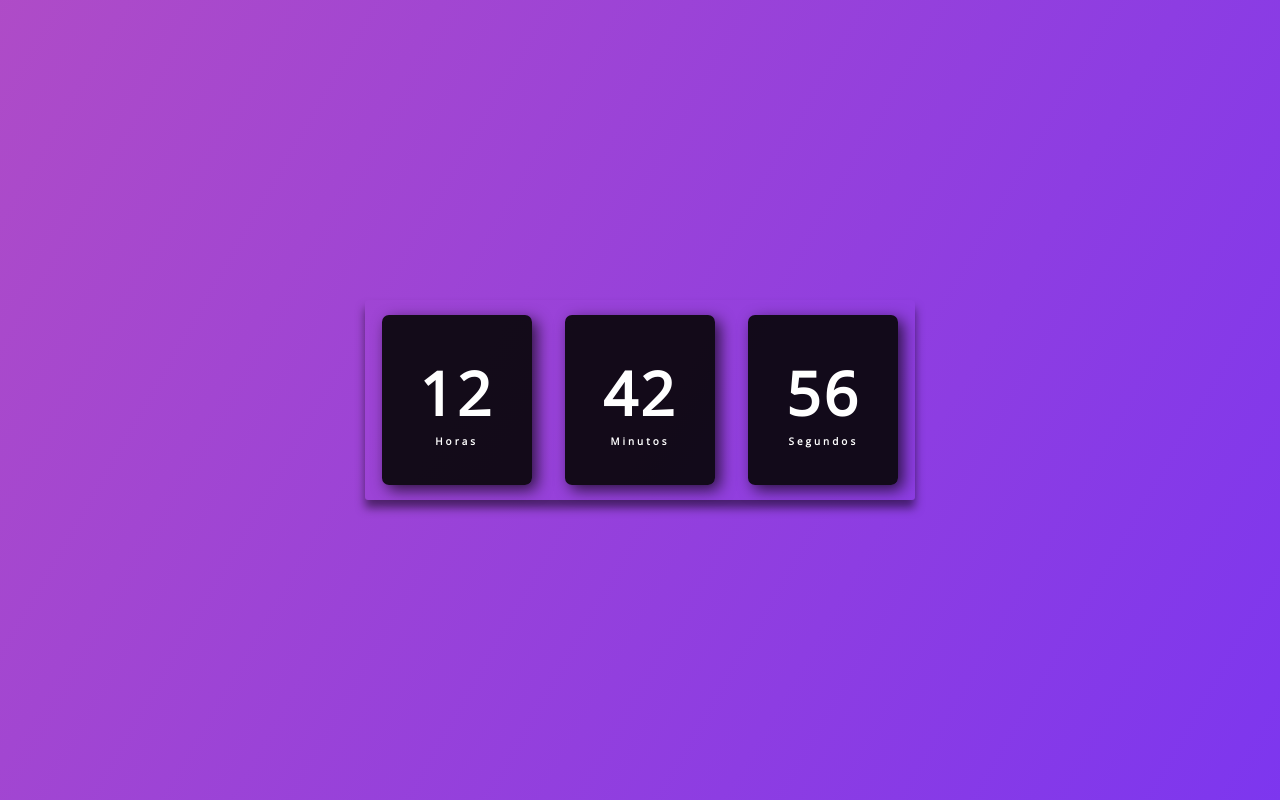
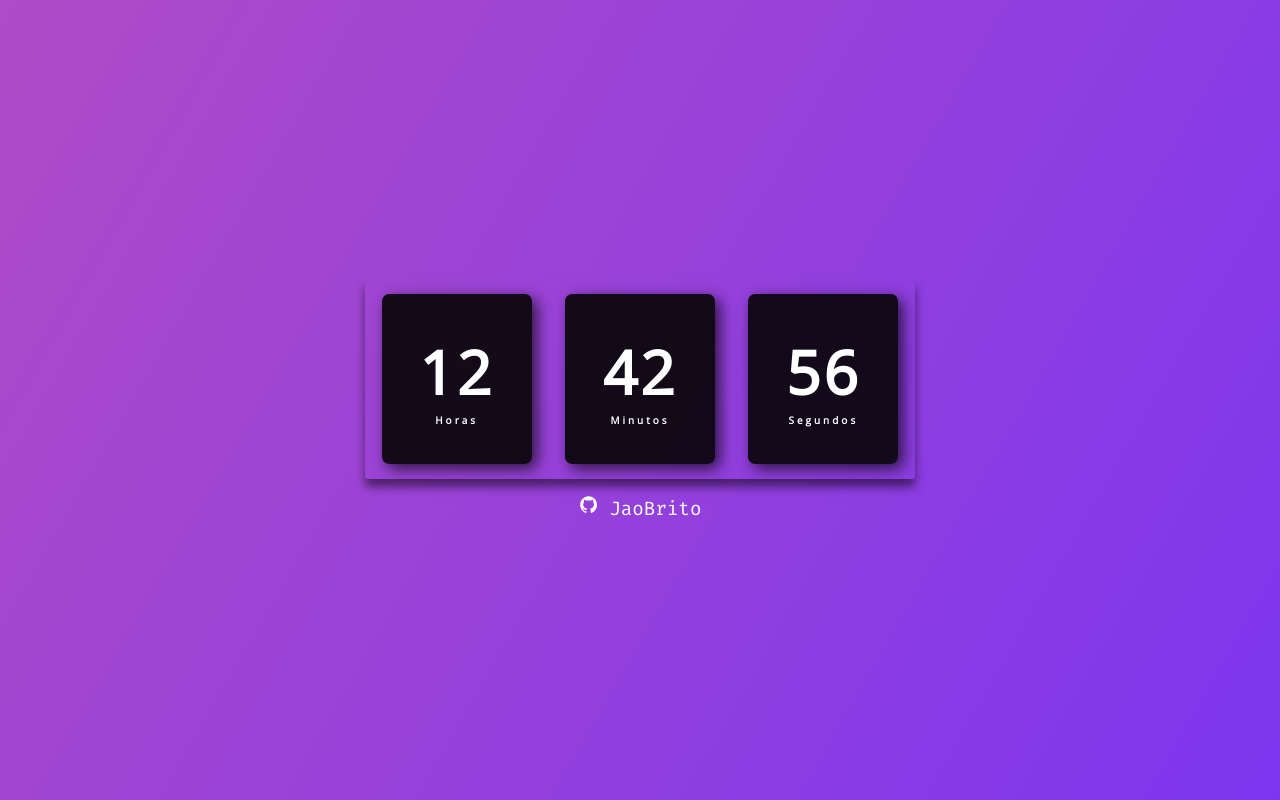
Before and after one commit to JaoBrito/relogio-virtual, a plain HTML site: page index.html in a window 1280 px wide. Drawn offline with nearby package versions, Linux system fonts and the light colour scheme.

Commit message:
url and icon

```diff
--- a/assets/css/style.css
+++ b/assets/css/style.css
@@ -1,4 +1,5 @@
 @import url('https://fonts.googleapis.com/css2?family=Open+Sans&display=swap');
+@import url('https://fonts.googleapis.com/css2?family=Fira+Code&display=swap');
 
 *{
     margin: 0;
@@ -13,6 +14,25 @@ body{
     display: flex;
     align-items: center;
     justify-content: center;
+}
+
+#container{
+    display: flex;
+    flex-direction: column;
+    justify-content: center;
+    align-items: center;
+    gap:16px;
+    user-select: none;
+}
+
+#name span{
+    color: #fff;
+    font-size: larger;
+    font-family: 'Fira Code', monospace;
+}
+
+#name a{
+    text-decoration: none;
 }
 
 .relogio {
--- a/index.html
+++ b/index.html
@@ -8,23 +8,29 @@
     <title>Relógio Virtual</title>
 </head>
 <body>
+    <div id="container">
         <div class="relogio">
             <div>
                 <span id="horas">00</span>
                 <span class="tempo">Horas</span>
             </div>
-
             <div>
                 <span id="minutos">00</span>
                 <span class="tempo">Minutos</span>
             </div>
-
             <div>
                 <span id="segundos">00</span>
                 <span class="tempo">Segundos</span>
             </div>
-
+        </div>
+        <div id="name">
+            <a href="https://github.com/JaoBrito" target="_blank">
+                <span><ion-icon name="logo-github"></ion-icon>&nbspJaoBrito</span>
+            </a>
+        </div>
     </div>
 <script src="./assets/js/script.js"></script>
+<script type="module" src="https://unpkg.com/ionicons@7.1.0/dist/ionicons/ionicons.esm.js"></script>
+<script nomodule src="https://unpkg.com/ionicons@7.1.0/dist/ionicons/ionicons.js"></script>
 </body>
 </html>
```
Lines whose indentation alone changed are shown as unchanged.
